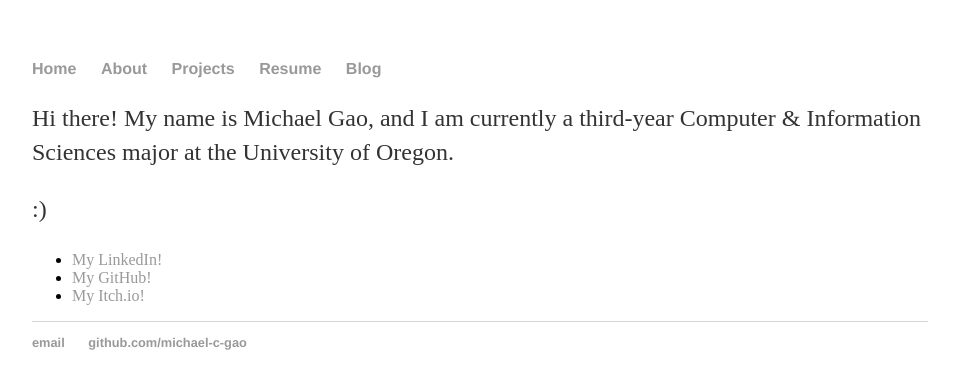
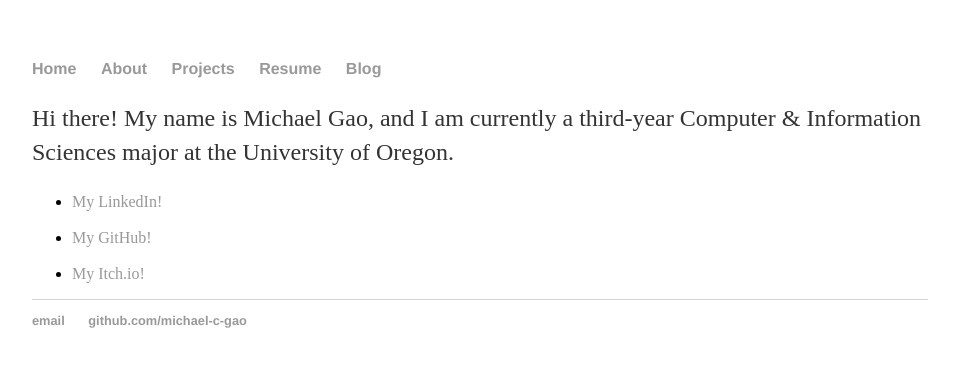
Before and after one commit to michael-c-gao/WebsiteOfMichael, a Jekyll site: the page built from index.html, in a window 1280 px wide. Shown: the top 389 px of the page, without its empty margins (160-1119 px from the left). Built offline with Jekyll 4.4.1, drawn with Linux system fonts in a browser that asks for light colours.

Commit message:
Update index.html

```diff
--- a/index.html
+++ b/index.html
@@ -2,14 +2,14 @@
 layout: default
 title: Michael C. Gao
 ---
-<div class="blurb">
+
 	<p>Hi there! My name is Michael Gao, and I am currently a third-year Computer & Information Sciences major at the University of Oregon.</p>
-	<p>:)</a></p>
 
 <ul class="contacts">
 				<li><a href="https://www.linkedin.com/in/michael-c-gao/">My LinkedIn!</a></li>
+				<br>
 				<li><a href="https://github.com/michael-c-gao">My GitHub!</a></li>
+				<br>
 				<li><a href="https://mexhal.itch.io/">My Itch.io!</a></li>
 				</ul>
 		</div>
-</div><!-- /.blurb -->
```
